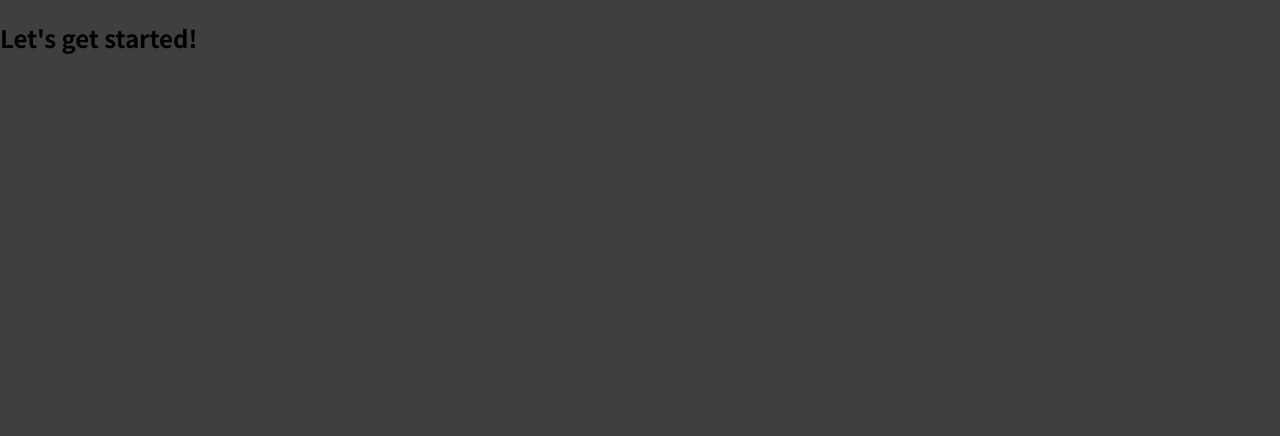
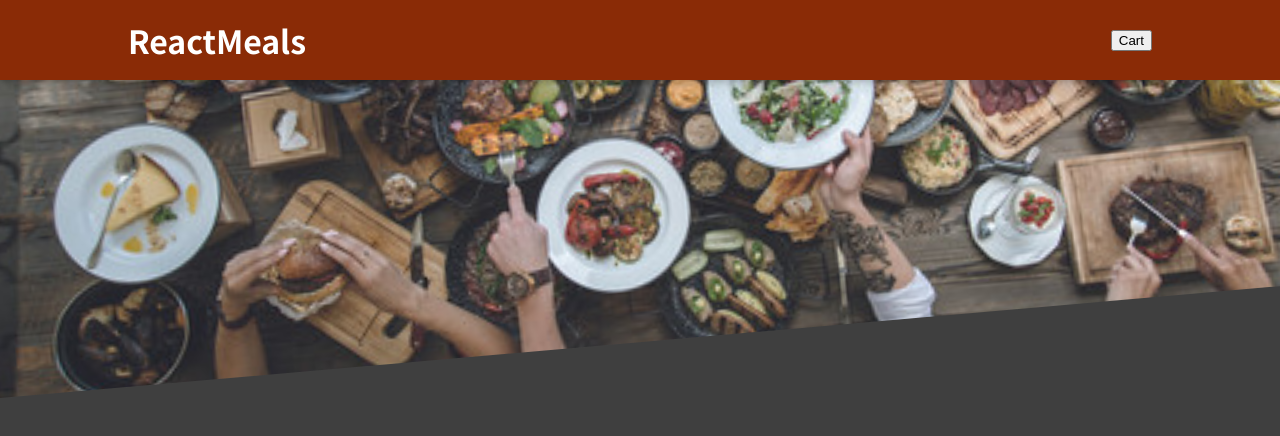
Before and after one commit to SandraFernandz/FoodOrderApp, a React (Create React App) app: page / in a window 1280 px wide. Shown: the top 436 px of the page. Built offline with nearby package versions, Linux system fonts and the light colour scheme.

Commit message:
added components and styles

```diff
--- a/src/App.js
+++ b/src/App.js
@@ -1,8 +1,12 @@
+import React from 'react';
+
+import Header from './components/Layout/Header';
+
 function App() {
   return (
-    <div>
-      <h2>Let's get started!</h2>
-    </div>
+    <React.Fragment>
+      <Header />
+    </React.Fragment>
   );
 }
 
--- /dev/null
+++ b/src/components/Layout/Header.js
@@ -0,0 +1,19 @@
+import React from 'react';
+import foodImage from '../../assets/food.jpg';
+import classes from './Header.module.css';
+
+const Header = (props) => {
+  return (
+    <React.Fragment>
+      <header className={classes.header}>
+        <h1>ReactMeals</h1>
+        <button>Cart</button>
+      </header>
+      <div className={classes['main-image']}>
+        <img src={foodImage} alt="table full of delicious food" />
+      </div>
+    </React.Fragment>
+  );
+};
+
+export default Header;
--- /dev/null
+++ b/src/components/Layout/Header.module.css
@@ -0,0 +1,29 @@
+.header {
+  position: fixed;
+  top: 0;
+  left: 0;
+  width: 100%;
+  height: 5rem;
+  background-color: #8a2b06;
+  color: white;
+  display: flex;
+  justify-content: space-between;
+  align-items: center;
+  padding: 0 10%;
+  box-shadow: 0 2px 8px rgba(0, 0, 0, 0.25);
+  z-index: 10;
+}
+
+.main-image {
+  width: 100%;
+  height: 25rem;
+  z-index: 0;
+  overflow: hidden;
+}
+
+.main-image img {
+  width: 110%;
+  height: 100%;
+  object-fit: cover;
+  transform: rotateZ(-5deg) translateY(-4rem) translateX(-1rem);
+}
```
Also changed, not shown: src/components/Cart/CartIcon.js (added, +13 -0 lines), src/components/Layout/HeaderCartButton.js (added, +17 -0 lines), src/components/Layout/HeaderCartButton.module.css (added, +59 -0 lines), src/assets/food.jpg (added).
